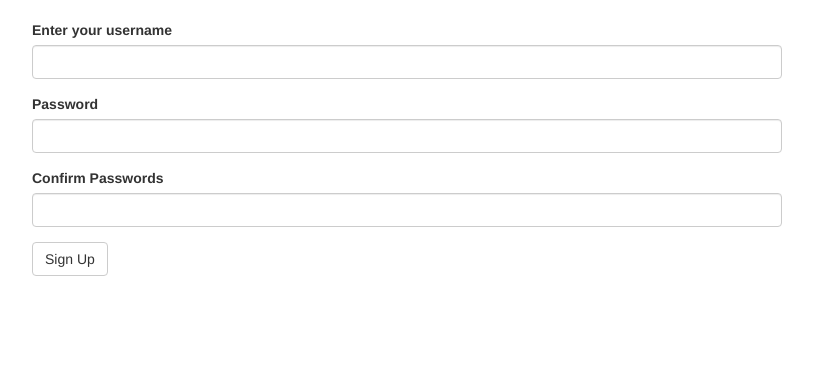
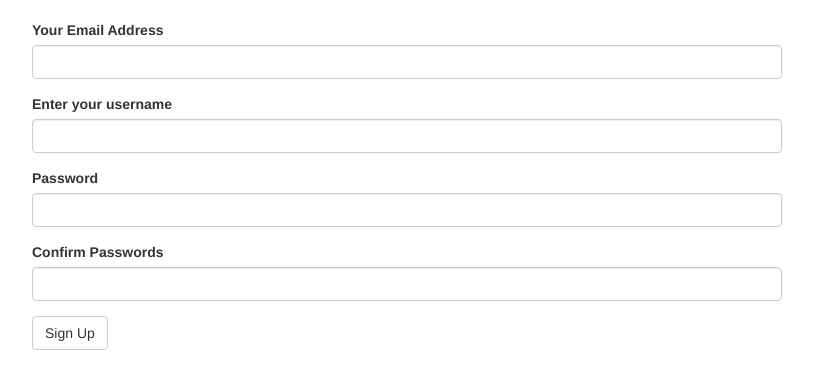
Before and after one commit to JoeshGichon/pitch-app, a Flask app: page /authenticate/register in a window 1280 px wide. Shown: the part 52-441 px from the top of the page, without its empty margins (233-1046 px from the left). Run offline with Flask 2, Linux system fonts and the light colour scheme; some libraries are stand-ins or nearby versions.

Commit message:
added email input to authenicate user

```diff
--- a/app/auth/forms.py
+++ b/app/auth/forms.py
@@ -1,22 +1,25 @@
 from flask_wtf import FlaskForm
-from wtforms import StringField,PasswordField,BooleanField,SubmitField
-from wtforms.validators import Required,EqualTo
-from wtforms import ValidationError
+from wtforms import StringField,PasswordField,BooleanField,SubmitField,ValidationError
+from wtforms.validators import Required,Email,EqualTo
 from ..models import User
 
 class RegistrationForm(FlaskForm):
+    email = StringField('Your Email Address',validators=[Required(),Email()])
     username = StringField('Enter your username',validators = [Required()])
+    password = PasswordField('Password',validators = [Required(), EqualTo('password_confirm',message = 'Passwords must match')])
+    password_confirm = PasswordField('Confirm Passwords',validators = [Required()])
+    submit = SubmitField('Sign Up')
+
+    def validate_email(self,data_field):
+            if User.query.filter_by(email =data_field.data).first():
+                raise ValidationError('There is an account with that email')
 
     def validate_username(self,data_field):
         if User.query.filter_by(username = data_field.data).first():
             raise ValidationError('That username is taken')
 
-    password = PasswordField('Password',validators = [Required(), EqualTo('password_confirm',message = 'Passwords must match')])
-    password_confirm = PasswordField('Confirm Passwords',validators = [Required()])
-
-    submit = SubmitField('Sign Up')
-
 class LoginForm(FlaskForm):
+    email = StringField('Your Email Address',validators=[Required(),Email()])
     password = PasswordField('Password',validators =[Required()])
     remember = BooleanField('Remember me')
     submit = SubmitField('Sign In')
--- a/app/auth/views.py
+++ b/app/auth/views.py
@@ -9,11 +9,13 @@ from .forms import LoginForm,RegistrationForm
 def login():
     login_form = LoginForm()
     if login_form.validate_on_submit():
-        user = User.query.filter_by(username = login_form.username.data).first()
+        user = User.query.filter_by(email = login_form.email.data).first()
         if user is not None and user.verify_password(login_form.password.data):
             login_user(user,login_form.remember.data)
             return redirect(request.args.get('next') or url_for('main.index'))
+
         flash('Invalid username or Password')
+
     title = "login"
     return render_template('auth/login.html',login_form = login_form,title=title)
 
@@ -21,7 +23,7 @@ def login():
 def register():
     form = RegistrationForm()
     if form.validate_on_submit():
-        user = User(username = form.username.data,password = form.password.data)
+        user = User(email = form.email.data,username = form.username.data,password = form.password.data)
         db.session.add(user)
         db.session.commit()
         return redirect(url_for('auth.login'))
--- a/app/main/views.py
+++ b/app/main/views.py
@@ -2,7 +2,7 @@ from flask import render_template
 from . import main
 from flask_login import login_required
 
-@main.route("/")
+@main.route("/",methods = ['GET','POST'])
 @login_required
 def index():
     title="Home"
--- a/app/models.py
+++ b/app/models.py
@@ -9,9 +9,12 @@ def load_user(user_id):
 
 
 class User(UserMixin,db.Model):
+
     __tablename__ = 'users'
+
     id = db.Column(db.Integer,primary_key = True)
     username = db.Column(db.String(255),index = True)
+    email = db.Column(db.String(255),unique = True,index = True)
     password_hash = db.Column(db.String(255))
 
     pass_secure  = db.Column(db.String(255))
--- a/app/templates/auth/register.html
+++ b/app/templates/auth/register.html
@@ -6,7 +6,7 @@
         <div class="row">
             <div class="col-md-2"> </div>
             <div class="col-md-8">
-                {{wtf.quick_form(registration_form)}}
+                {{ wtf.quick_form(registration_form) }}
             </div>
             <div class="col-md-2"></div>
         </div>
--- a/manage.py
+++ b/manage.py
@@ -14,7 +14,7 @@ manager.add_command('db',MigrateCommand)
 
 @manager.shell
 def make_shell_context():
-    return dict(app = app,db = db,User = User )
+    return dict(app = app,db = db,User = User)
 
 if __name__ == '__main__':
     manager.run()
--- a/requirements.txt
+++ b/requirements.txt
@@ -1,6 +1,8 @@
 alembic==1.7.3
 click==8.0.1
+dnspython==2.1.0
 dominate==2.6.0
+email-validator==1.1.3
 Flask==2.0.1
 Flask-Bootstrap==3.3.7.1
 Flask-Login==0.5.0
@@ -9,6 +11,7 @@ Flask-Script==2.0.3
 Flask-SQLAlchemy==2.5.1
 Flask-WTF==0.15.1
 greenlet==1.1.1
+idna==3.2
 importlib-resources==5.2.2
 itsdangerous==2.0.1
 Jinja2==3.0.1
```
